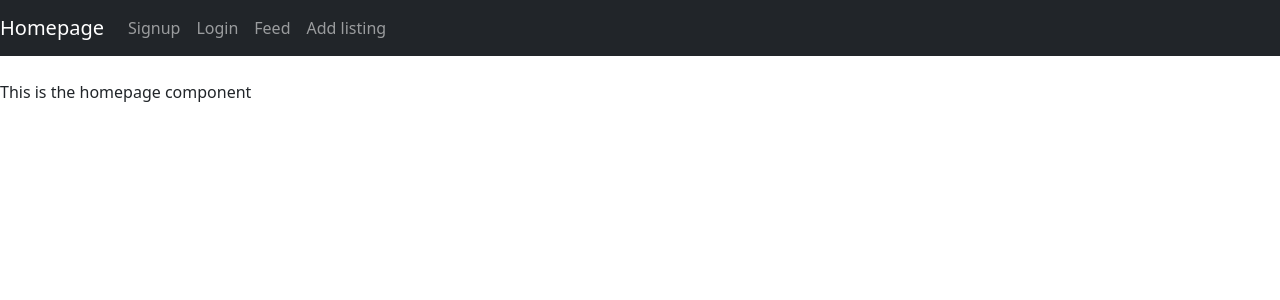
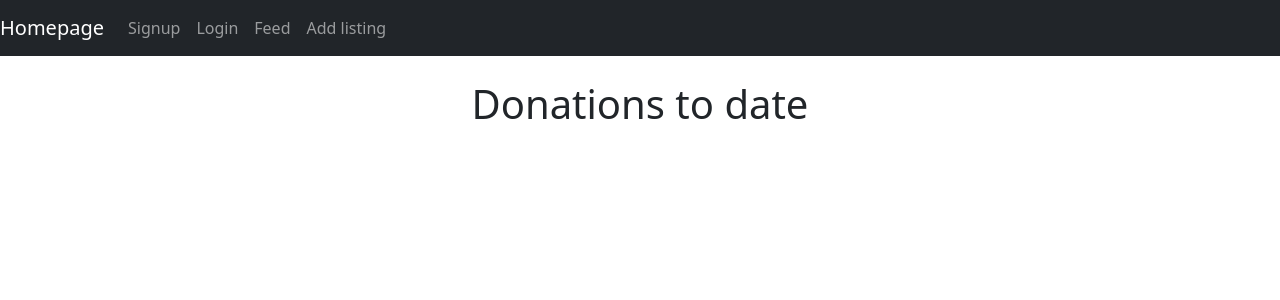
Before and after one commit to Nicola-Carroll/tech_for_good, a React (Create React App) app in the folder client/: page / in a window 1280 px wide. Shown: the top 300 px of the page. Built offline with nearby package versions, Linux system fonts and the light colour scheme; no server answers.

Commit message:
adding first cypress test and title

```diff
--- a/client/src/pages/homepage.component.js
+++ b/client/src/pages/homepage.component.js
@@ -4,7 +4,9 @@ export default class Homepage extends Component {
   render() {
     return (
       <div>
-        <p>This is the homepage component</p>
+        <h1 className="text-center" id="home">
+          Donations to date
+        </h1>
       </div>
     );
   }
```
Also changed, not shown: 1 other file (tests, documents, lock files or other folders).
